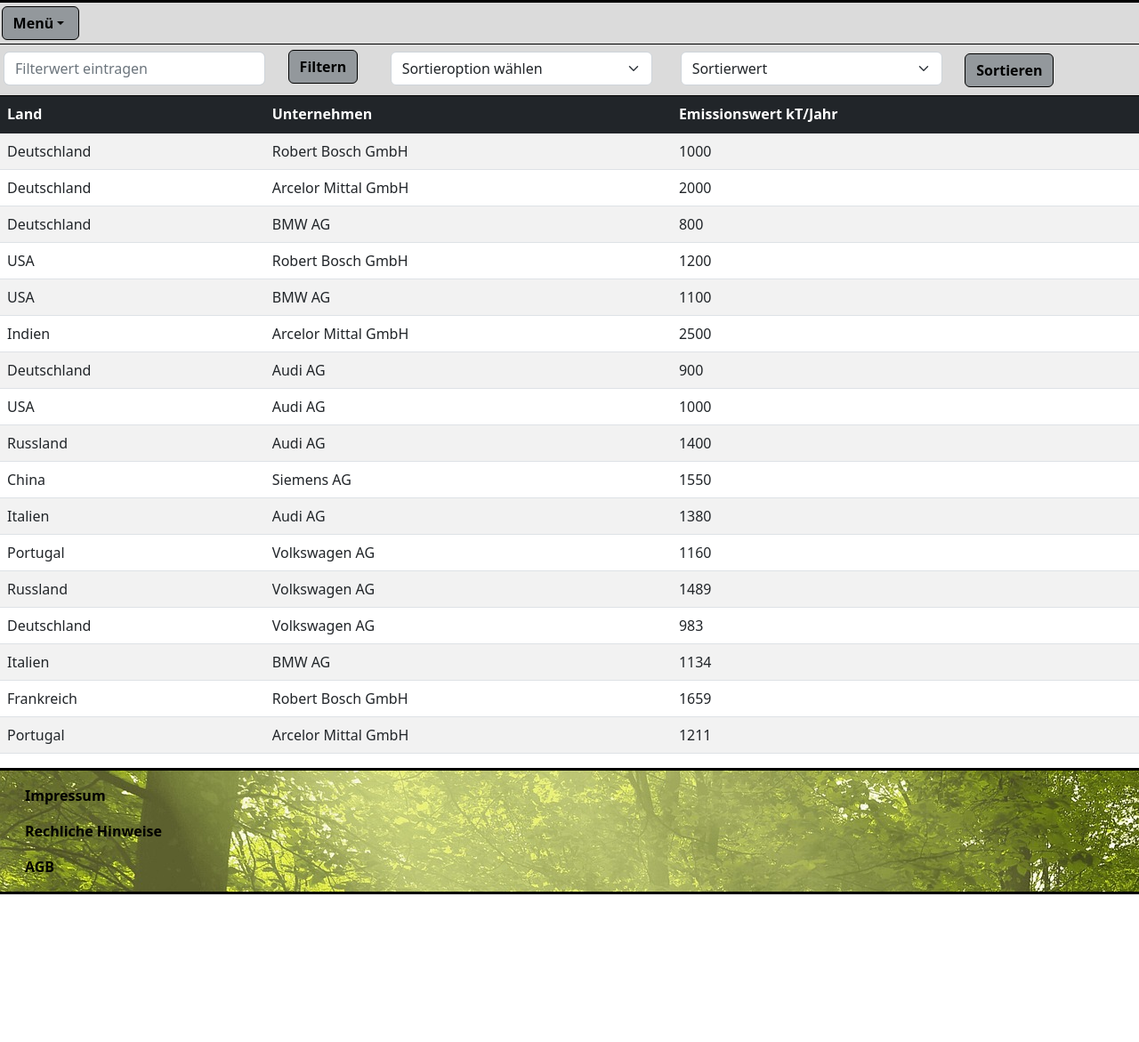
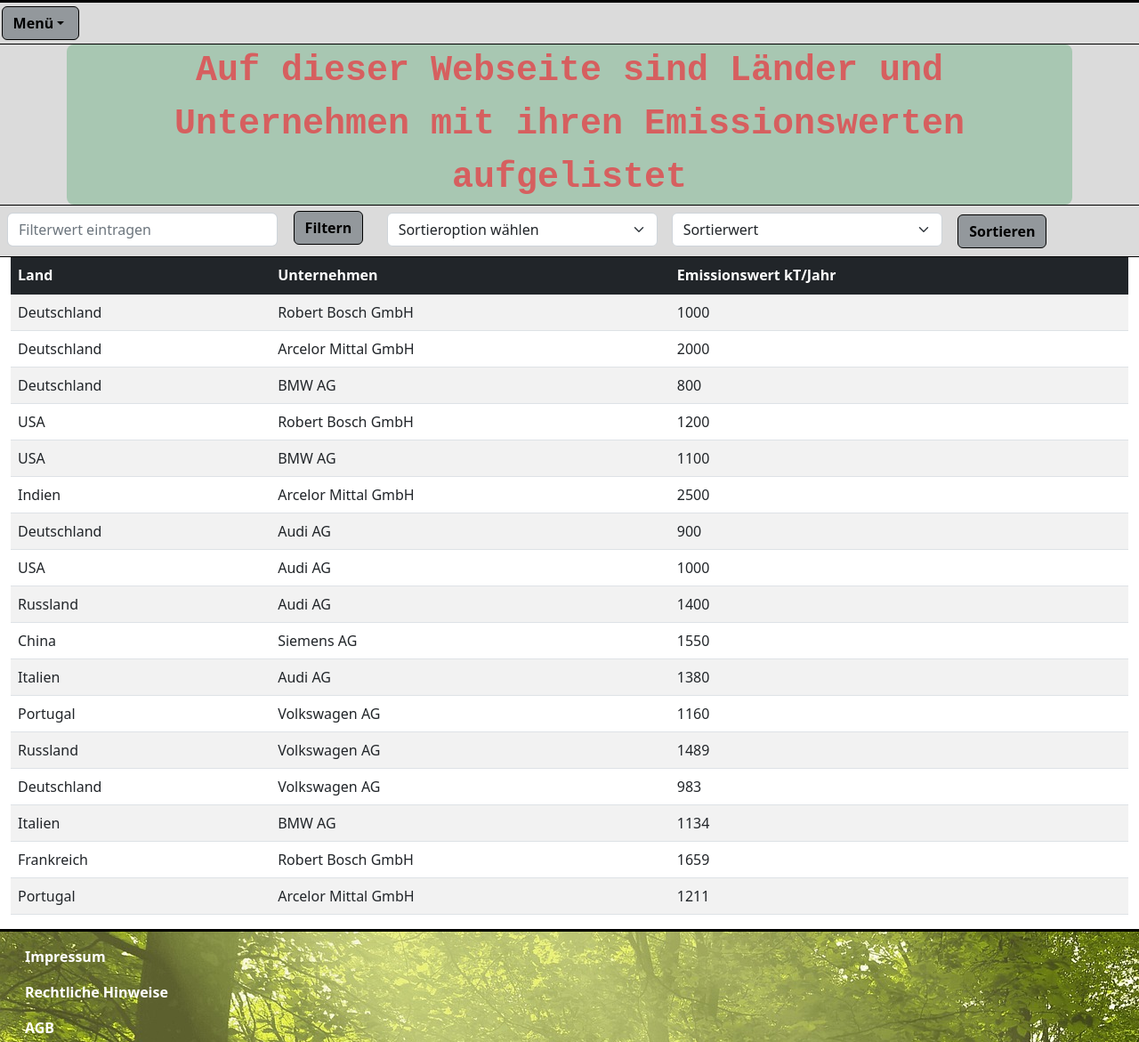
Before and after one commit to kuzmenkoiu/Fallstudie-IPWA01-01, a website: page index.html in a window 1280 px wide. Shown: the part 129-1300 px from the top of the page at 89% size. Before the commit the page ends 1134 px from the top, so only its background shows below. Drawn offline with nearby package versions, Linux system fonts and the light colour scheme.

Commit message:
Seitenanpassung

```diff
--- a/css/style.css
+++ b/css/style.css
@@ -11,6 +11,18 @@
     font-weight: bold;
     text-align: center;
     color: rgb(173, 173, 173);
+}
+
+.ueberschrift {
+    width: 90%;
+    font-family: 'Courier New', Courier, monospace;
+    font-size: 2.5rem;
+    font-weight: bold;
+    text-align: center;
+    color: rgb(214, 95, 95);
+    background-color: #a8c7b2;
+    margin: auto;
+    border-radius: 0.5rem;
 }
 
 .btn {
@@ -95,7 +107,7 @@
     padding: var(--bs-nav-link-padding-y) var(--bs-nav-link-padding-x);
     font-size: 1rem;
     font-weight: bold;
-    color: black;
+    color: rgb(255, 255, 255);
     text-decoration: none;
     transition: color 0.15s ease-in-out, background-color 0.15s ease-in-out, border-color 0.15s ease-in-out;
   }
--- a/index.html
+++ b/index.html
@@ -9,11 +9,14 @@
         <link rel="stylesheet" href="css\style.css">
         <style>
             header {
+                width: 100%;
                 background-image: url("pictures/industry-gaae6eb33a_1920.jpg");
                 border-top: 0.2rem solid black;
                 border-bottom: 0.2rem solid black;
             }
+
             footer {
+                width: 100%;
                 background-image: url("pictures/forest-gcce27dc61_1920.jpg");
                 border-top: 0.2rem solid black;
                 border-bottom: 0.2rem solid black;
@@ -21,7 +24,7 @@
         </style>
     </head>
     <body>
-        <header>
+        <header id="start">
             <div class="container-fluid">
                 <div class="row">
                     <nav class="navbar justify-content-betrween">
@@ -49,30 +52,35 @@
             </div>
         </header>
         <main>
-            <div class="dropdown hintergrund">
+            <div class="dropdown hintergrund sticky-top">
                 <button class="btn btn-own dropdown-toggle my-1" type="button" data-bs-toggle="dropdown" aria-expanded="false">Menü</button>
                 <ul class="dropdown-menu">
-                  <li><a class="dropdown-item" href="#">Start</a></li>
-                  <li><a class="dropdown-item" href="#">Tabelle</a></li>
-                  <li><a class="dropdown-item" href="#">Ende</a></li>
+                  <li><a class="dropdown-item" href="#start">Start</a></li>
+                  <li><a class="dropdown-item" href="#tabelle">Tabelle</a></li>
+                  <li><a class="dropdown-item" href="#ende">Ende</a></li>
                 </ul>
             </div>
-            <div>
+            <div class="container-fluid hintergrund">
+                <div class="container-fluid ueberschrift">
+                    Auf dieser Webseite sind Länder und Unternehmen mit ihren Emissionswerten aufgelistet
+                </div>
+            </div>
+            <div class="container-fluid">
                 <div class="row hintergrund">
-                    <div class="col-sm-12 col-lg-3 px-3 py-2">
+                    <div class="col-sm-12 col-lg-3 px-2 py-2">
                         <input type="text" class="form-control" id="formGroupExampleInput1" placeholder="Filterwert eintragen">
                     </div>
                     <div class="col-sm-12 col-lg-1 px-2 py-1">
                         <Button class="btn btn-own"><a class="linkdesign" href="javascript:location.reload()">Filtern</a></Button>
                     </div>
-                    <div class="col-sm-12 col-lg-3 px-3 py-2">
+                    <div class="col-sm-12 col-lg-3 px-2 py-2">
                         <select class="form-select sortieroption" aria-label="Default select example">
                             <option selected>Sortieroption wählen</option>
                             <option value="A bis Z">A bis Z</option>
                             <option value="Z bis A">Z bis A</option>
                           </select>
                     </div>
-                    <div class="col-sm-12 col-lg-3 px-3 py-2">
+                    <div class="col-sm-12 col-lg-3 px-2 py-2">
                         <select class="form-select sortierwert" aria-label="Default select example">
                             <option selected>Sortierwert</option>
                             <option value="Land">Land</option>
@@ -105,11 +113,11 @@
                   </div>
             </div>
         </main>
-        <footer>
+        <footer id="ende">
             <div class="container-fluid">
                     <nav class="navbar">
                         <div class="col-sm-12 col-lg-12 px-3 py-2"><a class="link-own" href="#">Impressum</a></div>
-                        <div class="col-sm-12 col-lg-12 px-3 py-2"><a class="link-own" href="#">Rechliche Hinweise</a></div>
+                        <div class="col-sm-12 col-lg-12 px-3 py-2"><a class="link-own" href="#">Rechtliche Hinweise</a></div>
                         <div class="col-sm-12 col-lg-12 px-3 py-2"><a class="link-own" href="#">AGB</a></div>
                     </nav>
             </div>
```
